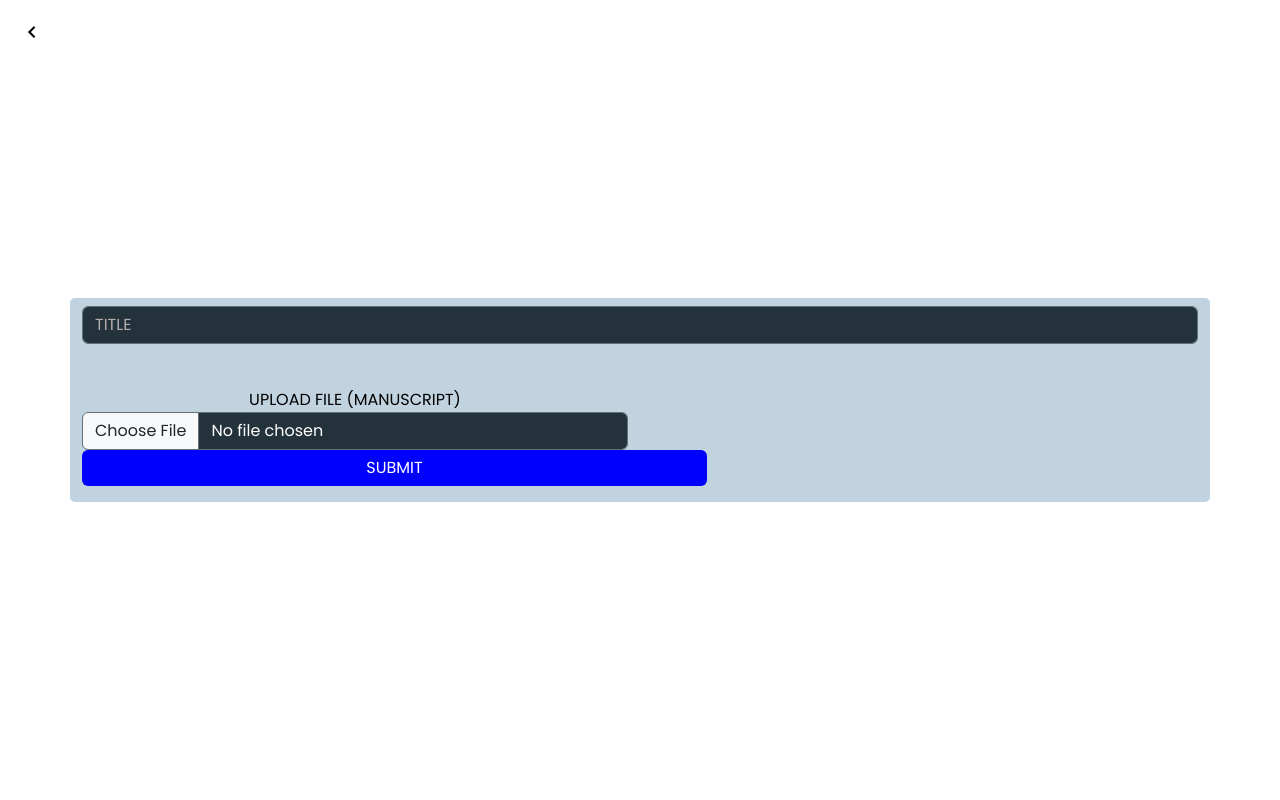
After one commit to AceTops23/ResearchVault, a Flask app: page /fromdocx in a window 1280 px wide. The commit adds this page. Run offline with Flask 3, Linux system fonts and the light colour scheme.

Commit message:
fromdocx + abstract

```diff
--- a/app.py
+++ b/app.py
@@ -143,6 +143,12 @@ def browse():
     except Exception as e:
         print("Error browsing publications:", e)
         return render_template('404.html')
+
+
+@app.route("/fromdocx")
+def fromdocx():
+    """Route for rendering the upload form"""
+    return render_template("fromdocx.html")
 
 
 @app.route("/publish")
--- /dev/null
+++ b/static/css/fromdocx.css
@@ -0,0 +1,86 @@
+@import url('https://fonts.googleapis.com/css2?family=Poppins:ital,wght@0,100;0,200;0,300;0,400;0,500;0,600;0,700;0,800;0,900;1,100;1,200;1,300;1,400;1,500;1,600;1,700;1,800;1,900&display=swap');
+*{
+    margin: 0;
+    padding: 0;
+    font-family: 'Poppins', sans-serif;
+}
+
+body{
+    background-color: white ;
+    display: flex;
+    align-items: center;
+    justify-content: center;
+    height: 100vh;
+}
+
+i{
+    position: absolute;
+    left: 20px;
+    top: 20px;
+    font-size: 25px;
+    cursor: pointer;
+}
+
+a{
+    text-decoration: none !important;
+    color: black !important;
+}
+
+.container{
+    color: white;
+    display: flex;
+    flex-direction: column;
+    background: rgba(167, 193, 209, 0.7) !important;
+    gap: 20px;
+    border-radius: 5px;
+}
+
+#submit{
+    color: white !important;
+    background-color: blue !important;
+    outline: none;
+    border: none;
+    box-shadow: none;
+    transition: all 0.3s;
+    width: 625px;
+}
+
+#submit:hover{
+    transition: all 0.3s;
+    background: rgb(0, 0, 66) !important;
+}
+
+input{
+    color: white;
+    border: none;
+    padding: 8px;;
+    background-color: rgb(35, 50, 59);
+}
+
+.form-control{
+    background-color: rgb(35, 50, 59) !important;
+    color: white !important;
+    border: 1px solid #627179 !important;
+}
+
+.form-control:focus {
+    outline: none !important;
+    box-shadow: none !important;
+  }
+
+label{
+    color: black !important;
+}
+
+input::placeholder{
+    color: rgb(182, 174, 174) !important;
+}
+
+.form-control{
+    resize: none;
+    max-height: 100%;
+}
+
+textarea::placeholder{
+    color: rgb(182, 174, 174) !important
+}
--- /dev/null
+++ b/templates/fromdocx.html
@@ -0,0 +1,38 @@
+<!DOCTYPE html>
+<html lang="en">
+<head>
+    <meta charset="UTF-8">
+    <meta name="viewport" content="width=device-width, initial-scale=1.0">
+    <link rel="stylesheet" type="text/css" href="{{ url_for('static', filename='css/fromdocx.css') }}">
+    <link href="https://cdn.jsdelivr.net/npm/bootstrap@5.3.0/dist/css/bootstrap.min.css" rel="stylesheet" integrity="sha384-9ndCyUaIbzAi2FUVXJi0CjmCapSmO7SnpJef0486qhLnuZ2cdeRhO02iuK6FUUVM" crossorigin="anonymous">
+    <link href='https://unpkg.com/boxicons@2.1.4/css/boxicons.min.css' rel='stylesheet'>
+    <title>ResearchVault</title>
+</head>
+<body>
+
+    <a href="/"><i class='bx bx-chevron-left'></i></a>
+
+    <div class="container text-center container-fluid" >
+        <div class="row my-2">
+            <div class="col">
+                <input type="text" class="form-control" id="title" placeholder='TITLE'>
+            </div>
+        </div>
+
+        <div class="row my-3">
+            <div class="col-md-6">
+                <label for="fileInput">UPLOAD FILE (MANUSCRIPT)</label>
+                <input type="file" class="form-control" id="fileInput" name="fileInput">
+            </div>
+            <div class="col d-flex align-items-center">
+
+                <form action="">
+                  <button id="submit" class="btn btn-primary flex-grow-1">SUBMIT</button>
+                </form>
+            </div>
+        </div>
+
+        <script src="{{ url_for('static', filename='js/fromdocx.js') }}"></script>
+        <script src="fromdocx.js"></script>
+</body>
+</html>
--- a/templates/index.html
+++ b/templates/index.html
@@ -53,14 +53,14 @@
 
                 <div class="texts-buttons">
                     <button id="about">ABOUT</button>
-                    <a href="/publish"><button id="start">START NOW</button></a>
+                    <button id="start">START NOW</button>
                 </div>
             </div>
 
 
 <div class="poc-container hidden" id = 'poc-container'>
     <a href="/publish"><button id="approve-publish" class="btn btn-primary flex-grow-1">PDF</button></a>
-    <a href="/publish"><button id="unapprove-publish" class="btn btn-primary flex-grow-1">DOCX</button></a>
+    <a href="/fromdocx"><button id="unapprove-publish" class="btn btn-primary flex-grow-1">DOCX</button></a>
 </div>
 
             <div class="content-img-container">
```
Also changed, not shown: static/css/abstract.css (+19 -2 lines), static/js/abstract.js (+27 -26 lines), templates/publish.html (+2 -13 lines), static/js/fromdocx.js (added).
